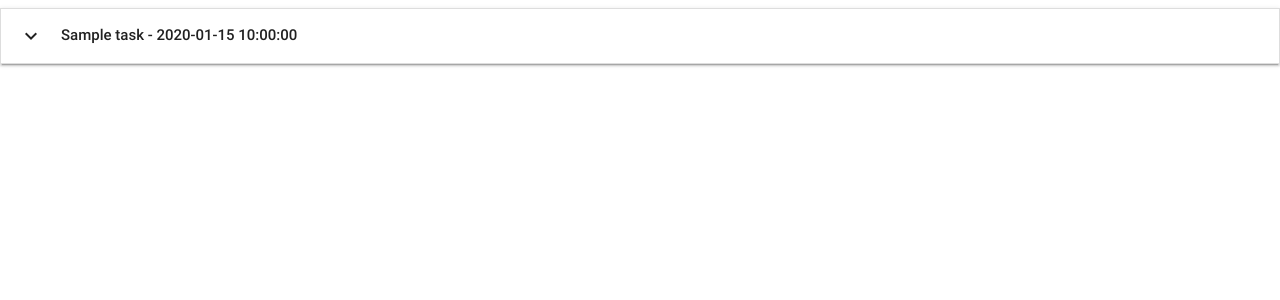
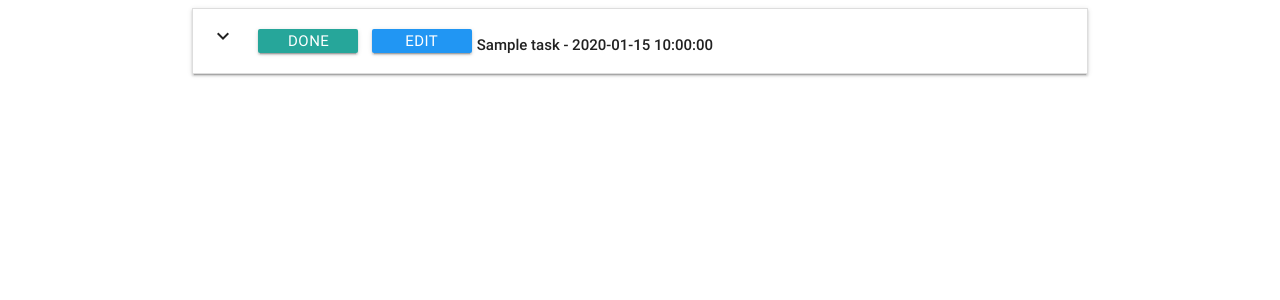
Before and after one commit to bransfieldjack/task_manager_application, a Flask app: page / in a window 1280 px wide. Shown: the top 300 px of the page. Run offline with Flask 2, Linux system fonts and the light colour scheme; a database or web service that is not in the repository returns one stand-in record (values such as "Sample title"); some libraries are stand-ins or nearby versions.

Commit message:
Added Done/Edit buttons, working on functionality.

```diff
--- a/app.py
+++ b/app.py
@@ -5,7 +5,7 @@ from bson.objectid import ObjectId
 
 app = Flask(__name__)
 app.config["MONGO_DBNAME"] = 'task_manager'
-app.config["MONGO_URI"] = 'mongodb://admin:admin@ds123926.mlab.com:23926/task_manager'
+app.config["MONGO_URI"] = 'mongodb://root:s!evan101@ds121088.mlab.com:21088/task_manager'
 
 mongo = PyMongo(app)
 
@@ -29,6 +29,14 @@ def insert_task():
     return redirect(url_for('get_tasks'))
 
 
+@app.route('/edit_task/<task_id>')
+def edit_task(task_id):
+    the_task = mongo.db.tasks.find_one({"_id":ObjectId(task_id)})
+    all_categories = mongo.db.categories.find()
+    return render_template("edittask.html", task = the_task, categories = all_categories)
+
+
+
 if __name__ == '__main__':
     app.run(host=os.environ.get('IP'),
         port=int(os.environ.get('PORT')),
--- /dev/null
+++ b/static/css/style.css
@@ -0,0 +1,10 @@
+.btn_small {
+    height: 24px;
+    width: 100px;
+    line-height: 24px;
+    margin: 5px 5px;
+    padding: 0 0.5;
+}
+.task_header{
+    margin-top: 10px;
+}
--- a/templates/base.html
+++ b/templates/base.html
@@ -4,10 +4,13 @@
 <head>
     <link href="https://fonts.googleapis.com/icon?family=Material+Icons" rel="stylesheet">
     <link rel="stylesheet" href="https://cdnjs.cloudflare.com/ajax/libs/materialize/0.100.2/css/materialize.min.css">
+    <link rel="stylesheet" href="{{ url_for('static', filename='css/style.css' ) }}" type="text/css"/>
 </head>
 
 <body>
-    {% block content %} {% endblock %}
+    <div class="container">
+        {% block content %}
+        {% endblock %}
 
         <script src="https://cdnjs.cloudflare.com/ajax/libs/jquery/3.2.1/jquery.min.js"></script>
         <script src="https://cdnjs.cloudflare.com/ajax/libs/materialize/0.100.2/js/materialize.min.js"></script>
@@ -25,6 +28,7 @@
                 closeOnSelect: false // Close upon selecting a date,
             });
         </script>
+    </div>
 </body>
 
 </html>
--- a/templates/tasks.html
+++ b/templates/tasks.html
@@ -5,8 +5,21 @@
 <ul class="collapsible" data-collapsible="accordion">
   {% for task in tasks %}
   <li>
-    <div class="collapsible-header"><i class="material-icons">expand_more</i>
-      <strong>{{task.task_name}} - {{task.due_date}}</strong>
+    <div class="collapsible-header">
+
+      <div class="col s1">
+        <i class="material-icons">expand_more</i>
+      </div>
+
+      <div class="col s2">
+        <a href="{{url_for('edit_task', task_id = task._id)}}" class="waves-effect waves-light btn btn_small">Done</a>
+        <a class="waves-effect waves-light btn btn_small blue">Edit</a>
+      </div>
+
+      <div class="task_header col s9">
+        <strong>{{task.task_name}} - {{task.due_date}}</strong>
+      </div>
+
     </div>
     <div class="collapsible-body">
       <span>
```
Lines whose indentation alone changed are shown as unchanged.
